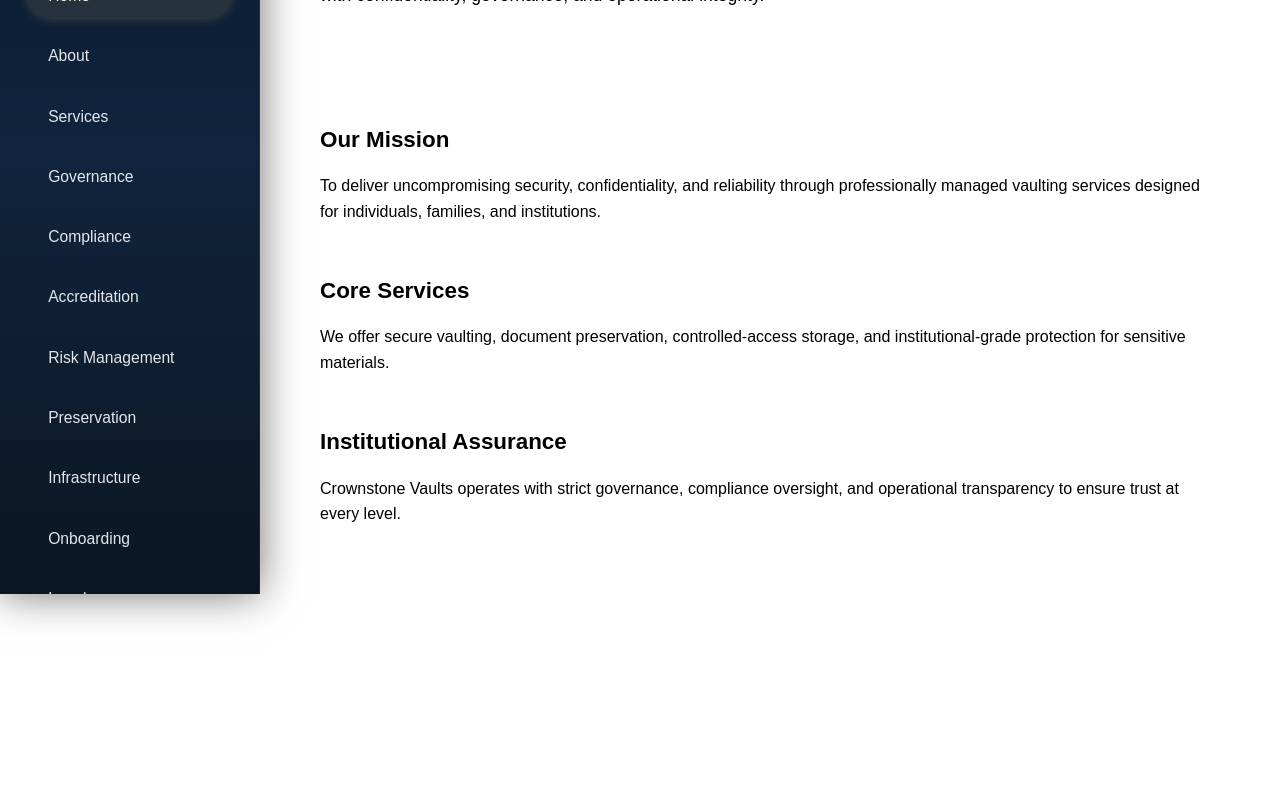
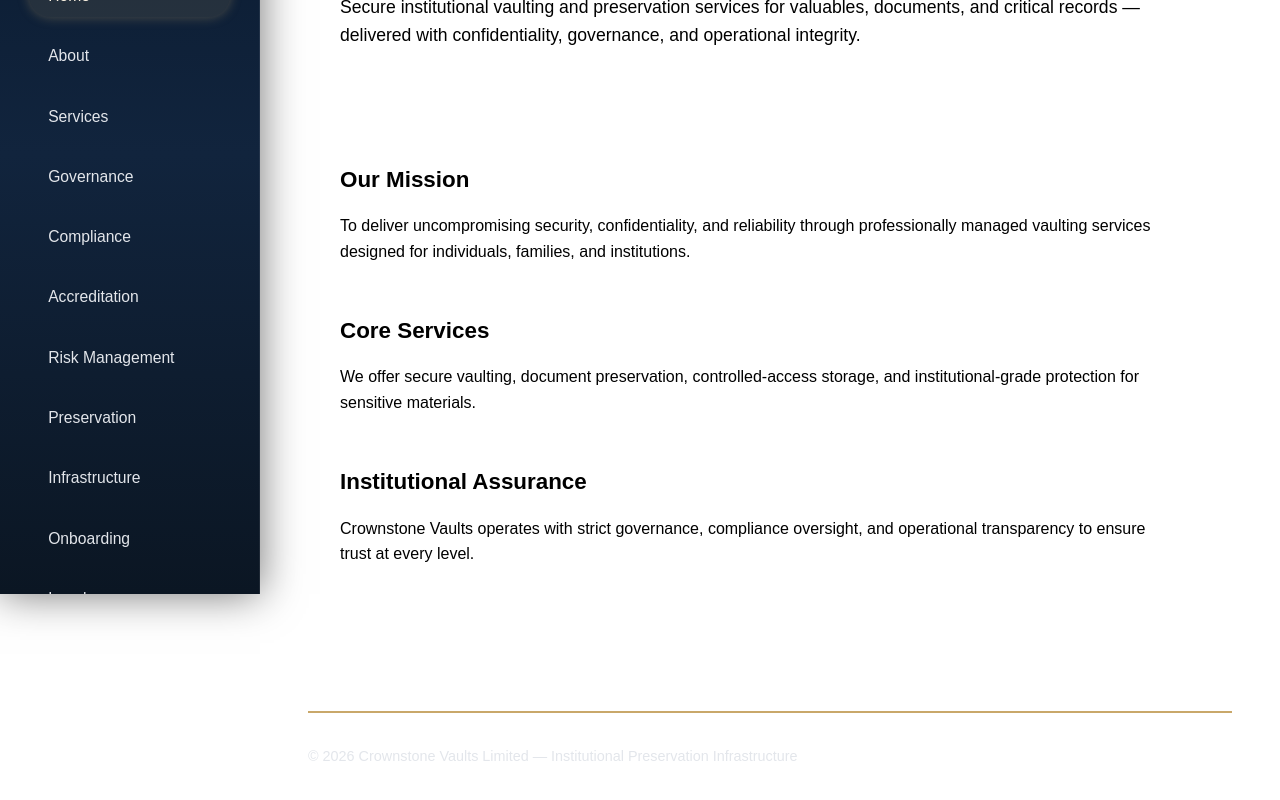
Before and after one commit to soulnlite/crownstone-vaults, a Next.js app: page / in a window 1280 px wide. Shown: the part 206-1006 px from the top of the page. Before the commit the page ends 877 px from the top, so only its background shows below. Built offline with nearby package versions, Linux system fonts and the light colour scheme.

Commit message:
layout update

```diff
--- a/app/layout.tsx
+++ b/app/layout.tsx
@@ -17,15 +17,32 @@
       <body>
         <div style={{ display: "flex", minHeight: "100vh" }}>
           <Sidebar />
+
           <main
             style={{
               marginLeft: "260px",
               width: "100%",
               overflowY: "auto",
-              paddingBottom: "4rem",
+              padding: "2.5rem 3rem",
+              boxSizing: "border-box",
+              minHeight: "100vh",
             }}
           >
-            {children}
+            <div style={{ maxWidth: "900px" }}>
+              {children}
+            </div>
+
+            <footer
+              style={{
+                marginTop: "4rem",
+                paddingTop: "2rem",
+                borderTop: "2px solid #C9A86A",
+                color: "#E3E6EB",
+                fontSize: "0.9rem",
+              }}
+            >
+              © 2026 Crownstone Vaults Limited — Institutional Preservation Infrastructure
+            </footer>
           </main>
         </div>
       </body>
```
